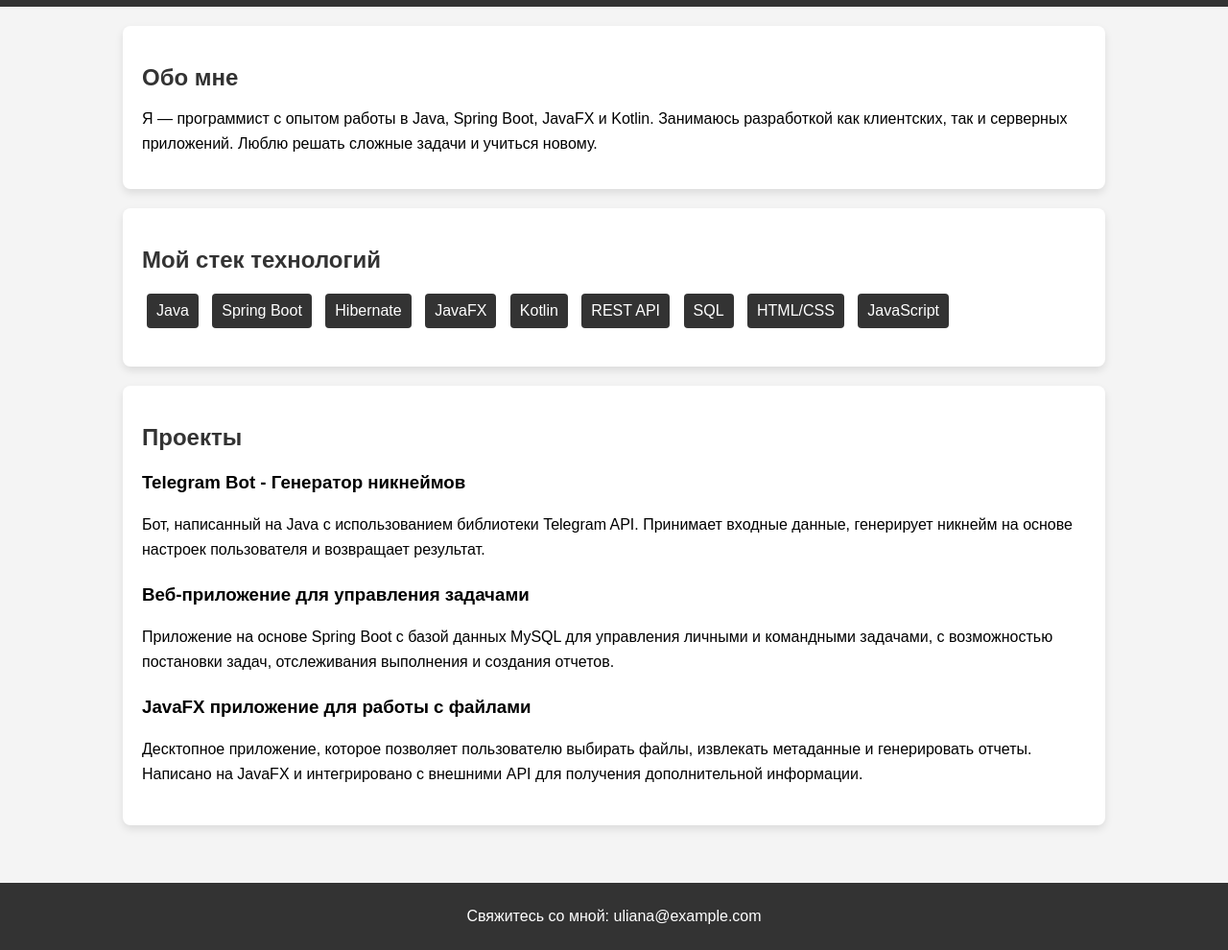
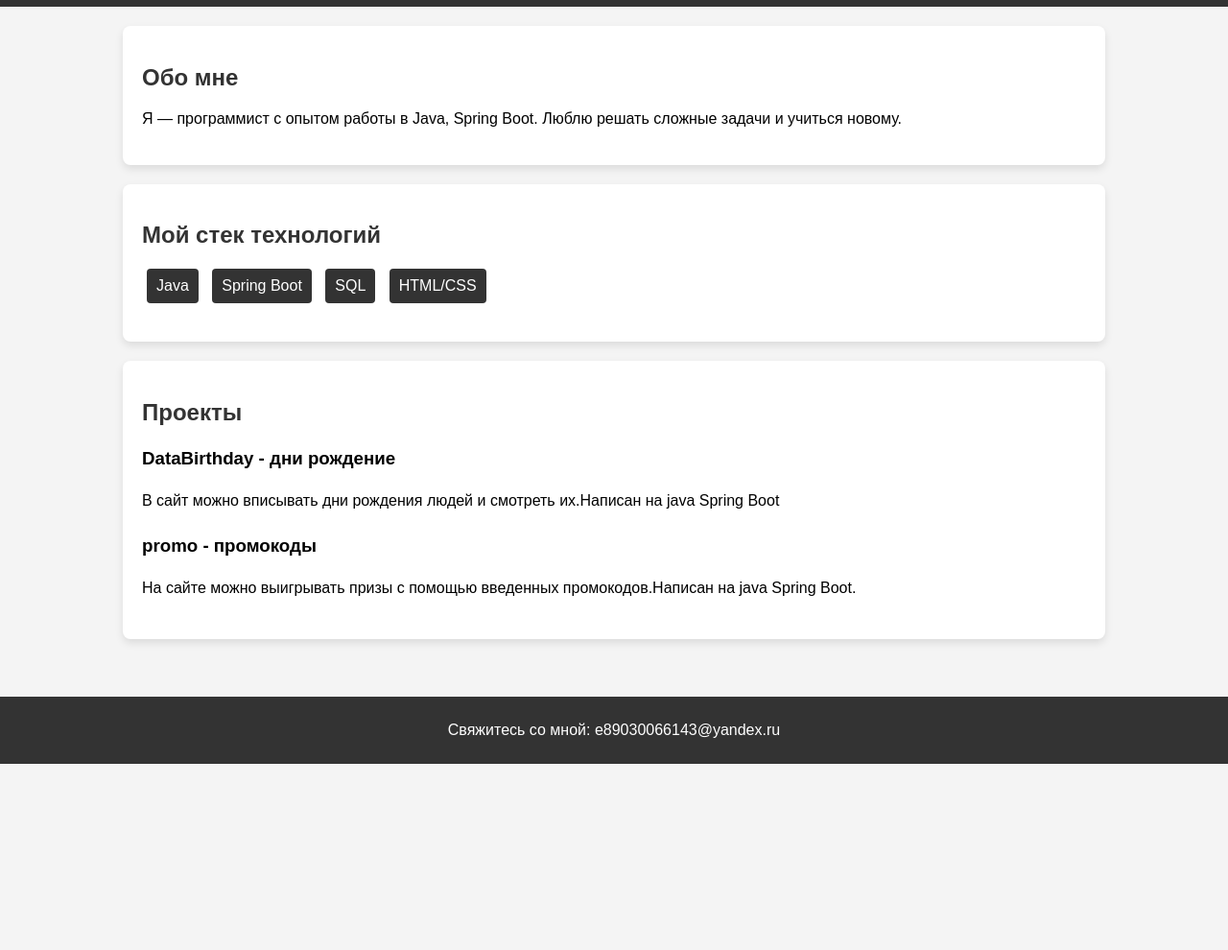
Before and after one commit to snekold/snekold.github.io, a plain HTML site: page index.html in a window 1280 px wide. Shown: the part 58-1048 px from the top of the page at 96% size. After the commit the page ends 854 px from the top, so only its background shows below. Drawn offline with Linux system fonts and the light colour scheme.

Commit message:
add index.html

```diff
--- a/index.html
+++ b/index.html
@@ -93,7 +93,7 @@
 
   <section class="about">
     <h2>Обо мне</h2>
-    <p>Я — программист с опытом работы в Java, Spring Boot, JavaFX и Kotlin. Занимаюсь разработкой как клиентских, так и серверных приложений. Люблю решать сложные задачи и учиться новому.</p>
+    <p>Я — программист с опытом работы в Java, Spring Boot. Люблю решать сложные задачи и учиться новому.</p>
   </section>
 
   <section class="stack">
@@ -101,13 +101,8 @@
     <ul>
       <li>Java</li>
       <li>Spring Boot</li>
-      <li>Hibernate</li>
-      <li>JavaFX</li>
-      <li>Kotlin</li>
-      <li>REST API</li>
       <li>SQL</li>
       <li>HTML/CSS</li>
-      <li>JavaScript</li>
     </ul>
   </section>
 
@@ -115,25 +110,20 @@
     <h2>Проекты</h2>
 
     <div class="project">
-      <h3>Telegram Bot - Генератор никнеймов</h3>
-      <p>Бот, написанный на Java с использованием библиотеки Telegram API. Принимает входные данные, генерирует никнейм на основе настроек пользователя и возвращает результат.</p>
+      <h3>DataBirthday - дни рождение</h3>
+      <p>В сайт можно вписывать дни рождения людей и смотреть их.Написан на java Spring Boot</p>
     </div>
 
     <div class="project">
-      <h3>Веб-приложение для управления задачами</h3>
-      <p>Приложение на основе Spring Boot с базой данных MySQL для управления личными и командными задачами, с возможностью постановки задач, отслеживания выполнения и создания отчетов.</p>
-    </div>
-
-    <div class="project">
-      <h3>JavaFX приложение для работы с файлами</h3>
-      <p>Десктопное приложение, которое позволяет пользователю выбирать файлы, извлекать метаданные и генерировать отчеты. Написано на JavaFX и интегрировано с внешними API для получения дополнительной информации.</p>
+      <h3>promo - промокоды</h3>
+      <p>На сайте можно выигрывать призы с помощью введенных промокодов.Написан на java Spring Boot.</p>
     </div>
   </section>
 
 </div>
 
 <footer>
-  <p>Свяжитесь со мной: uliana@example.com</p>
+  <p>Свяжитесь со мной: e89030066143@yandex.ru</p>
 </footer>
 
 </body>
```
